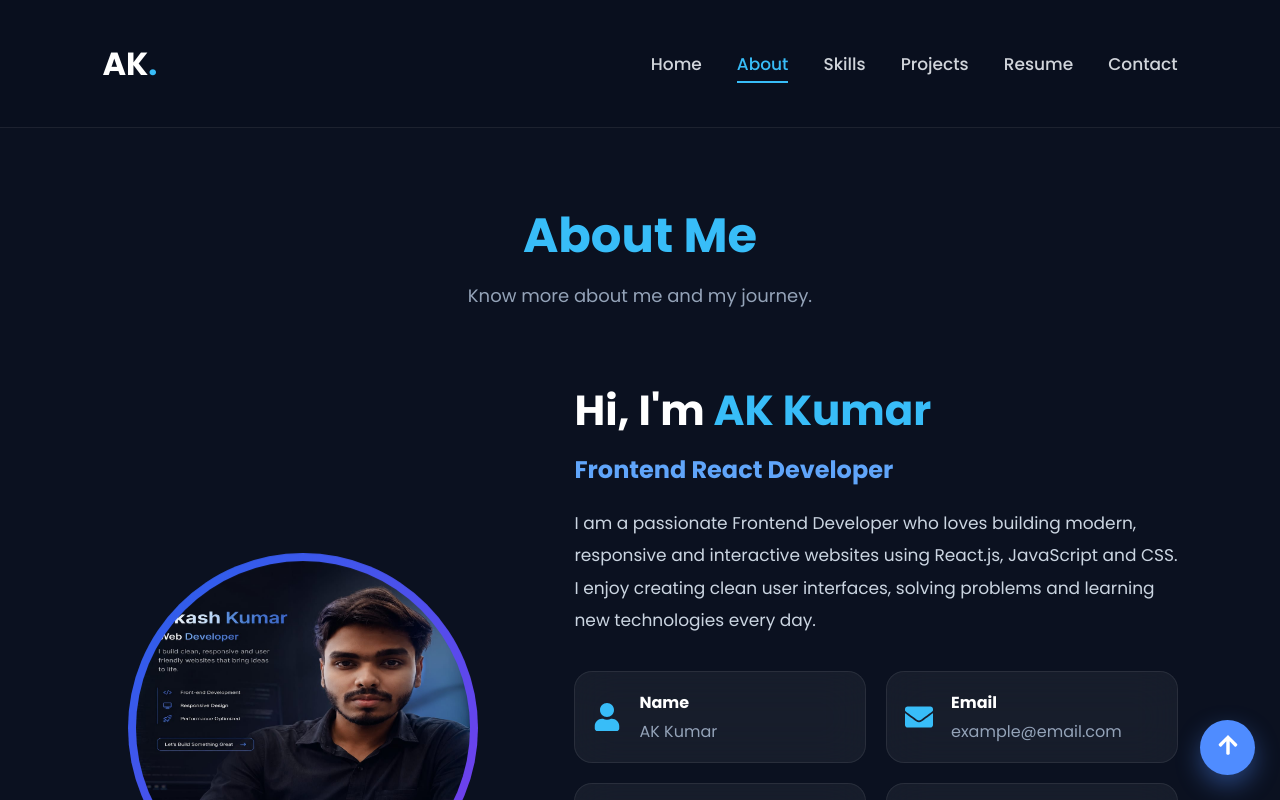
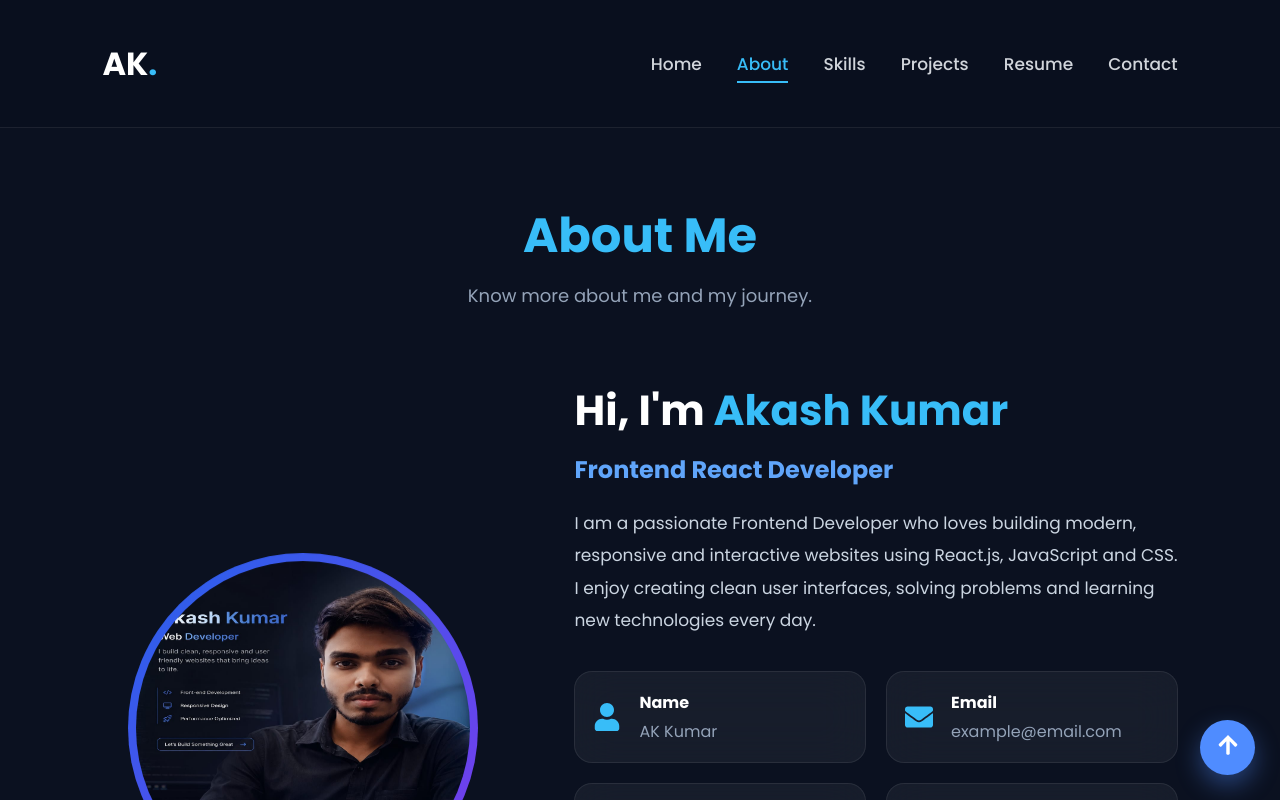
Before and after one commit to skyak191125/portfolio, a React (Vite) app: page /about in a window 1280 px wide. Shown: the top 800 px of the page. Built offline with nearby package versions, Linux system fonts and the light colour scheme.

Commit message:
Update About.jsx

```diff
--- a/src/pages/About.jsx
+++ b/src/pages/About.jsx
@@ -42,7 +42,7 @@
         <div className="about-content">
 
           <h2>
-            Hi, I'm <span>AK Kumar</span>
+            Hi, I'm <span>Akash Kumar</span>
           </h2>
 
           <h3>Frontend React Developer</h3>
```
